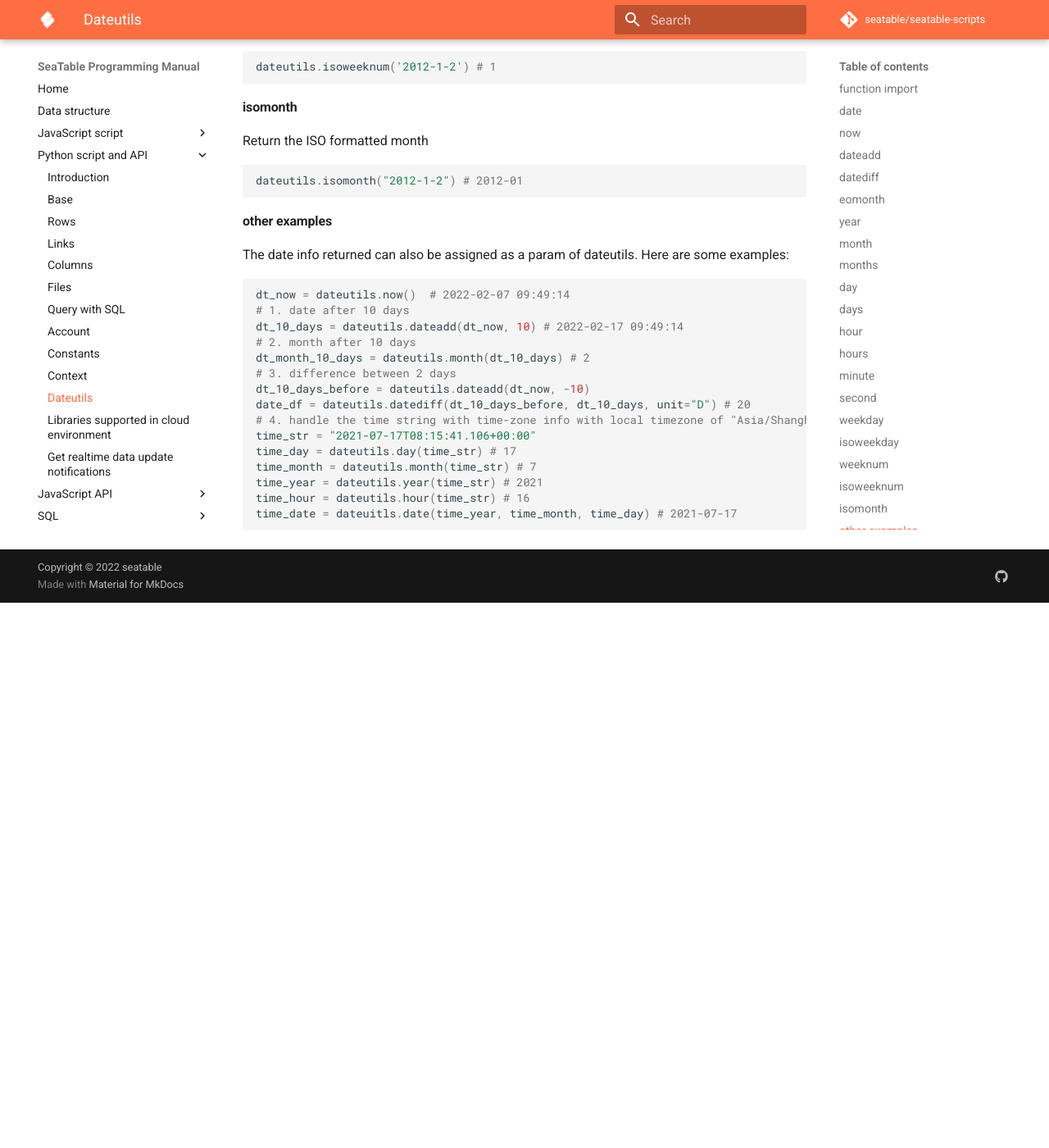
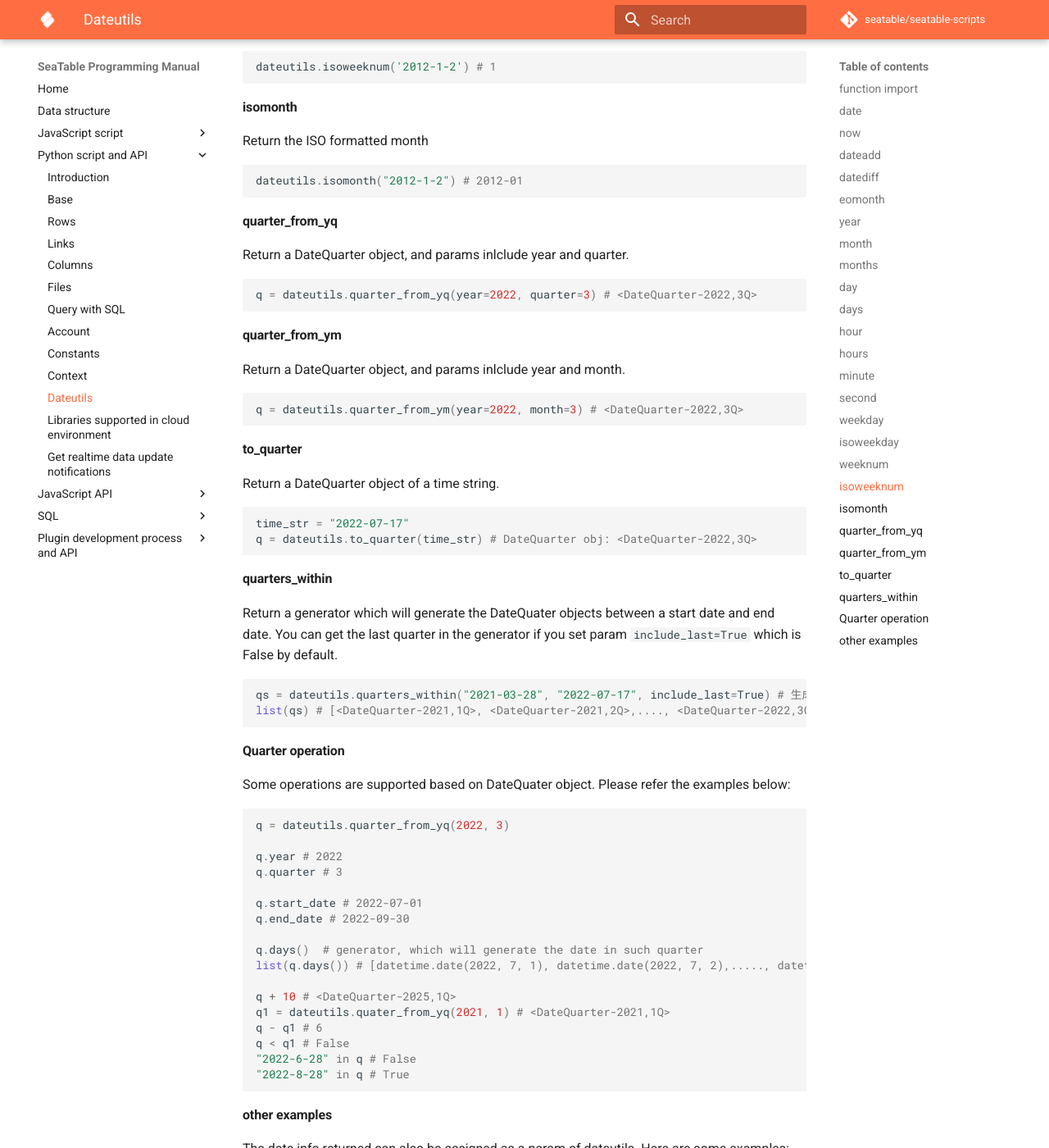
Before and after one commit to seatable/seatable-scripts, an MkDocs documentation site: the page built from manual/python/dateutils.md, in a window 1280 px wide and 1400 px high, scrolled down 3462 px. Shown: the whole window at 82% size. Built offline with MkDocs 1.6.1 and Material for MkDocs 9.7.7, drawn with Linux system fonts in a browser that asks for light colours; comment, search, counter and statistics services are not loaded; before the commit the page ends 4197 px from its top, so only the background shows below that.

Commit message:
Update dateutils.md

````diff
--- a/manual/python/dateutils.md
+++ b/manual/python/dateutils.md
@@ -187,6 +187,64 @@
 dateutils.isomonth("2012-1-2") # 2012-01
 ~~~
 
+#### quarter_from_yq
+
+Return a DateQuarter object, and params inlclude year and quarter.
+
+```python
+q = dateutils.quarter_from_yq(year=2022, quarter=3) # <DateQuarter-2022,3Q>
+```
+
+#### quarter_from_ym
+
+Return a DateQuarter object, and params inlclude year and month.
+
+```python
+q = dateutils.quarter_from_ym(year=2022, month=3) # <DateQuarter-2022,3Q>
+```
+
+#### to_quarter
+
+Return a DateQuarter object of a time string.
+
+```python
+time_str = "2022-07-17"
+q = dateutils.to_quarter(time_str) # DateQuarter obj: <DateQuarter-2022,3Q>
+```
+
+#### quarters_within
+
+Return a generator which will generate the DateQuater objects between a start date and end date. You can get the last quarter in the generator if you set param `include_last=True` which is False by default.
+
+```python
+qs = dateutils.quarters_within("2021-03-28", "2022-07-17", include_last=True) # 生成器
+list(qs) # [<DateQuarter-2021,1Q>, <DateQuarter-2021,2Q>,...., <DateQuarter-2022,3Q>]
+```
+
+#### Quarter operation
+
+Some operations are supported based on DateQuater object. Please refer the examples below:
+
+```python
+q = dateutils.quarter_from_yq(2022, 3)
+
+q.year # 2022
+q.quarter # 3
+
+q.start_date # 2022-07-01
+q.end_date # 2022-09-30
+
+q.days()  # generator, which will generate the date in such quarter
+list(q.days()) # [datetime.date(2022, 7, 1), datetime.date(2022, 7, 2),....., datetime.date(2022, 9, 30)]
+
+q + 10 # <DateQuarter-2025,1Q>
+q1 = dateutils.quater_from_yq(2021, 1) # <DateQuarter-2021,1Q>
+q - q1 # 6
+q < q1 # False
+"2022-6-28" in q # False
+"2022-8-28" in q # True
+```
+
 #### other examples
 
 The date info returned can also be assigned as a param of dateutils. Here are some examples:
````
